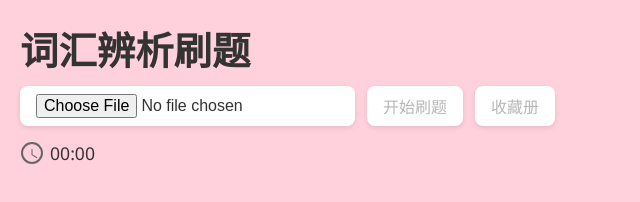
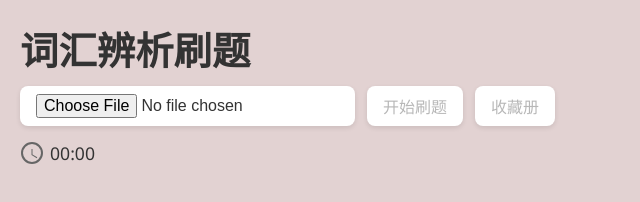
Before and after one commit to ebtober/vocab-quiz, a plain HTML site: page index.html in a window 1280 px wide. Shown: the whole page, without its empty margins (0-640 px from the left). Drawn offline with Linux system fonts and the light colour scheme.

Commit message:
Update index.html

```diff
--- a/index.html
+++ b/index.html
@@ -7,7 +7,7 @@
 <style>
   body {
     margin: 0; padding: 20px;
-    background-color: #FFD1DC;
+    background-color: #E2D2D2;
     font-family: "Segoe UI", Tahoma, Geneva, Verdana, sans-serif;
     color: #333;
   }
```
